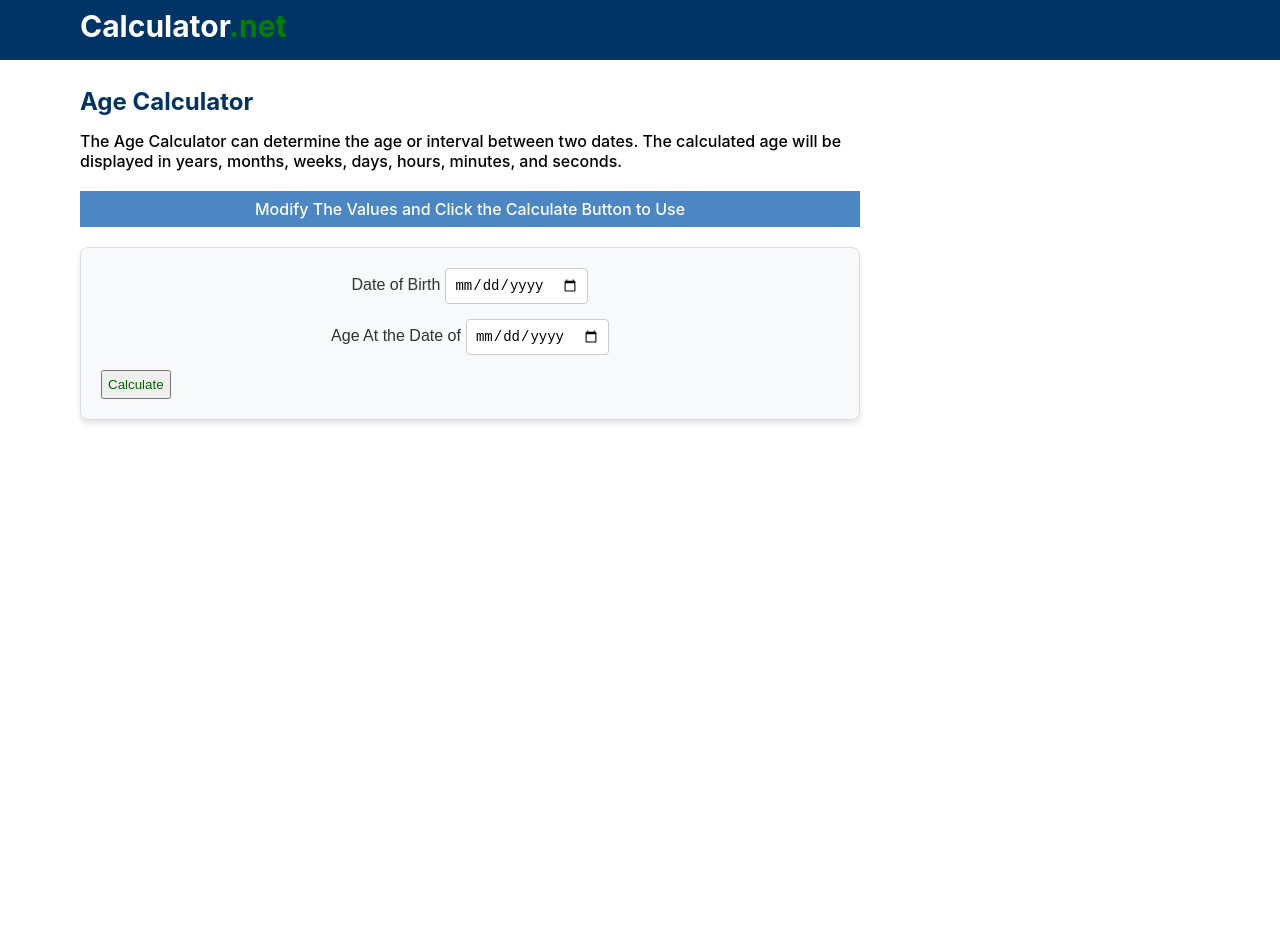
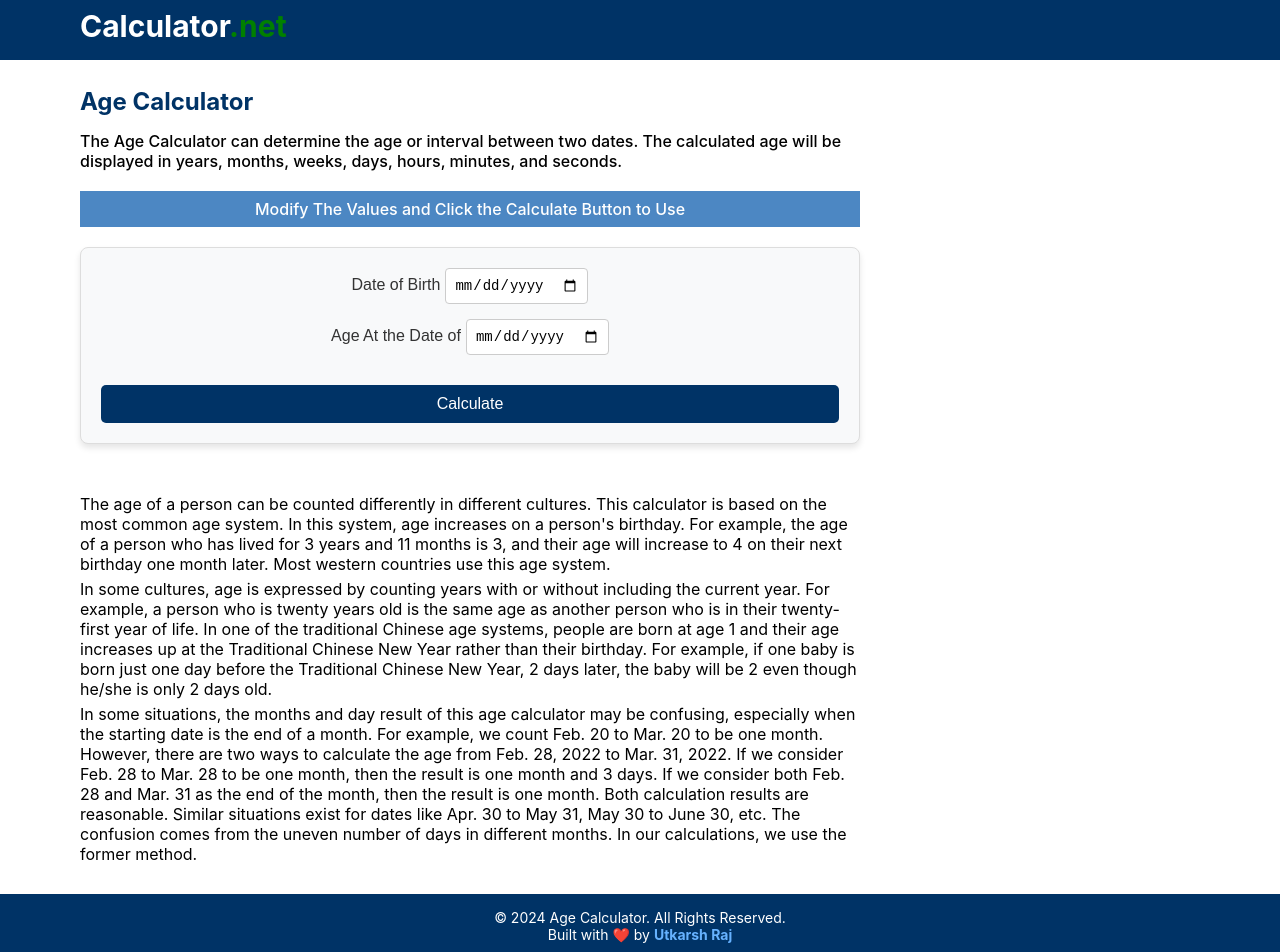
Before and after one commit to utpal14526/Age-Calculator-Main, a React (Create React App) app: page / in a window 1280 px wide. Shown: the top 952 px of the page. Before the commit the page ends 800 px from the top, so only its background shows below. Built offline with nearby package versions, Linux system fonts and the light colour scheme.

Commit message:
first commit

```diff
--- a/package.json
+++ b/package.json
@@ -5,6 +5,7 @@
   "dependencies": {
     "cra-template": "1.2.0",
     "react": "^19.0.0",
+    "react-calendar": "^5.1.0",
     "react-dom": "^19.0.0",
     "react-scripts": "5.0.1",
     "web-vitals": "^4.2.4"
--- a/src/Components/Body.js
+++ b/src/Components/Body.js
@@ -1,29 +1,87 @@
-import React, { useState } from 'react';
+import React, { useState } from "react";
 
 export default function Body() {
-    const [value1, setValue1] = useState(''); // Initialize as empty string
-    const [value2, setValue2] = useState('');
+    const [value1, setValue1] = useState("");
+    const [value2, setValue2] = useState("");
+    const [result, setResult] = useState("");
 
     const handleChange1 = (e) => {
-        const selectedDate = e.target.value;
-        console.log("Selected Date (DOB):", selectedDate);
-        setValue1(selectedDate);
+        setValue1(e.target.value);
     };
 
     const handleChange2 = (e) => {
-        const selectedDate = e.target.value;
-        console.log("Selected Date (Age At):", selectedDate);
-        setValue2(selectedDate);
+        setValue2(e.target.value);
+    };
+
+    const calculateDifference = () => {
+        if (!value1 || !value2) {
+            alert("Please select both dates.");
+            return;
+        }
+
+        const dob = new Date(value1);
+        const ageAtDate = new Date(value2);
+
+
+        if (ageAtDate < dob) {
+            alert("Error: Age At the Date should be greater than Date of Birth.");
+            return;
+        }
+
+
+        let years = ageAtDate.getFullYear() - dob.getFullYear();
+        let months = ageAtDate.getMonth() - dob.getMonth();
+        let days = ageAtDate.getDate() - dob.getDate();
+
+        if (days < 0) {
+            months--;
+            const prevMonth = new Date(ageAtDate.getFullYear(), ageAtDate.getMonth(), 0).getDate();
+            days += prevMonth;
+        }
+
+        if (months < 0) {
+            years--;
+            months += 12;
+        }
+
+        console.log(years);
+
+
+        setResult(`Age: ${years} years, ${months} months, and ${days} days.`);
+
     };
 
     return (
-        <div className='main-body'>
-            <div className='inner-body'>
+        <div className="main-body">
+            <div className="inner-body">
                 <h2 style={{ color: "#003366" }}>Age Calculator</h2>
                 <p style={{ marginTop: "15px", fontWeight: 470 }}>
-                    The Age Calculator can determine the age or interval between two dates. The calculated age will be displayed in years, months, weeks, days, hours, minutes, and seconds.
+                    The Age Calculator can determine the age or interval between two dates.
+                    The calculated age will be displayed in years, months, weeks, days, hours,
+                    minutes, and seconds.
                 </p>
-                <div className='body-mid-container'>
+
+                {
+                    result.length ? (<>
+                        <div style={{
+                            backgroundColor: "#518428",
+                            marginTop: "20px",
+                            padding: "7px",
+                            color: "white",
+                            fontWeight: 500,
+                            fontSize: "20px",
+                            marginBottom: "10px"
+                        }}>Result</div>
+                    </>) : (<></>)
+                }
+
+                <p style={{
+                    fontWeight: 600,
+                    fontSize: "20px"
+                }}>{result}</p>
+
+
+                <div className="body-mid-container">
                     <span>Modify The Values and Click the Calculate Button to Use</span>
                 </div>
 
@@ -47,8 +105,29 @@ export default function Body() {
                         />
                     </div>
 
-                    <button type="submit" className="btn">Calculate</button>
+                    <button type="button" className="btn" onClick={calculateDifference}>
+                        Calculate
+                    </button>
                 </div>
+
+
+                <p style={{
+                    fontSize: "16px",
+                    marginTop: "30px"
+                }}>
+                    The  age of a person can be counted differently in different cultures. This calculator is based on the most common age system. In this system, age increases on a person's birthday. For example, the age of a person who has lived for 3 years and 11 months is 3, and their age will increase to 4 on their next birthday one month later. Most western countries use this age system.
+
+                </p>
+                <p style={{
+                    fontSize: "16px",
+                    marginTop: "5px"
+                }}>In some cultures, age is expressed by counting years with or without including the current year. For example, a person who is twenty years old is the same age as another person who is in their twenty-first year of life. In one of the traditional Chinese age systems, people are born at age 1 and their age increases up at the Traditional Chinese New Year rather than their birthday. For example, if one baby is born just one day before the Traditional Chinese New Year, 2 days later, the baby will be 2 even though he/she is only 2 days old.</p>
+                <p style={{
+                    fontSize: "16px",
+                    marginTop: "5px"
+                }}>In some situations, the months and day result of this age calculator may be confusing, especially when the starting date is the end of a month. For example, we count Feb. 20 to Mar. 20 to be one month. However, there are two ways to calculate the age from Feb. 28, 2022 to Mar. 31, 2022. If we consider Feb. 28 to Mar. 28 to be one month, then the result is one month and 3 days. If we consider both Feb. 28 and Mar. 31 as the end of the month, then the result is one month. Both calculation results are reasonable. Similar situations exist for dates like Apr. 30 to May 31, May 30 to June 30, etc. The confusion comes from the uneven number of days in different months. In our calculations, we use the former method.</p>
+
+
             </div>
         </div>
     );
--- a/src/Components/Footer.js
+++ b/src/Components/Footer.js
@@ -1,8 +1,18 @@
-import React from 'react'
+import React from "react";
+
 
 export default function Footer() {
     return (
-        <>
-        </>
-    )
+        <footer className="footer">
+            <div className="footer-content">
+                <p>© {new Date().getFullYear()} Age Calculator. All Rights Reserved.</p>
+                <p>
+                    Built with ❤️ by{" "}
+                    <a href="https://github.com/your-profile" target="_blank" rel="noopener noreferrer">
+                        Utkarsh Raj
+                    </a>
+                </p>
+            </div>
+        </footer>
+    );
 }
--- a/src/index.css
+++ b/src/index.css
@@ -96,8 +96,73 @@ code {
 }
 
 .btn {
-  padding: 5px 5px;
-  color: darkgreen;
-  width: fit-content;
+  background-color: #003366;
+
+  color: #ffffff;
+
+  padding: 10px 20px;
+
+  font-size: 16px;
+
+  font-weight: 500;
+
+  border: none;
+
+  border-radius: 5px;
+
+  cursor: pointer;
+
+  transition: all 0.3s ease;
+
+  margin-top: 15px;
+
+  display: block;
 
 }
+
+.btn:hover {
+  background-color: #00509E;
+
+  transform: translateY(-2px);
+
+  box-shadow: 0 4px 6px rgba(0, 0, 0, 0.2);
+
+}
+
+.btn:active {
+  background-color: #002244;
+
+  transform: translateY(0px);
+
+  box-shadow: 0 2px 4px rgba(0, 0, 0, 0.3);
+
+}
+
+.footer {
+  margin-top: 30px;
+  background-color: #003366;
+  /* Deep Blue */
+  color: white;
+  text-align: center;
+  padding: 15px 10px;
+  position: relative;
+  bottom: 0;
+  width: 100%;
+  font-size: 14px;
+}
+
+.footer a {
+  color: #66b2ff;
+  /* Light Blue */
+  text-decoration: none;
+  font-weight: bold;
+}
+
+.footer a:hover {
+  text-decoration: underline;
+}
+
+.footer-content {
+  max-width: 1200px;
+  margin: 0 auto;
+}
```
Also changed, not shown: 1 other file (tests, documents, lock files or other folders).
